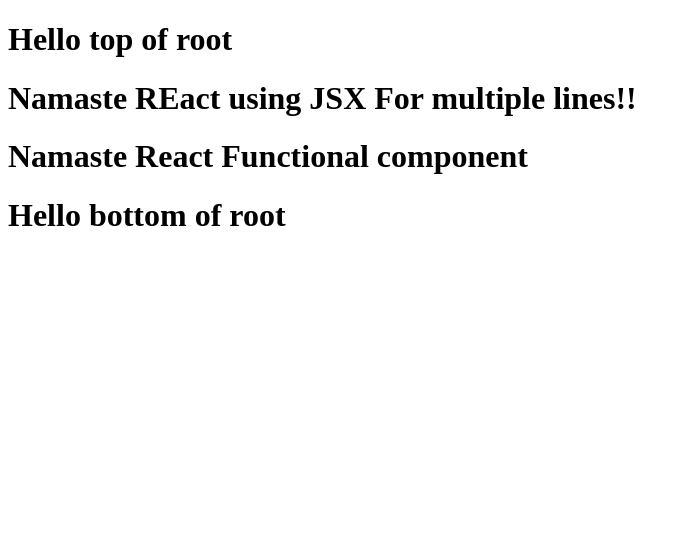
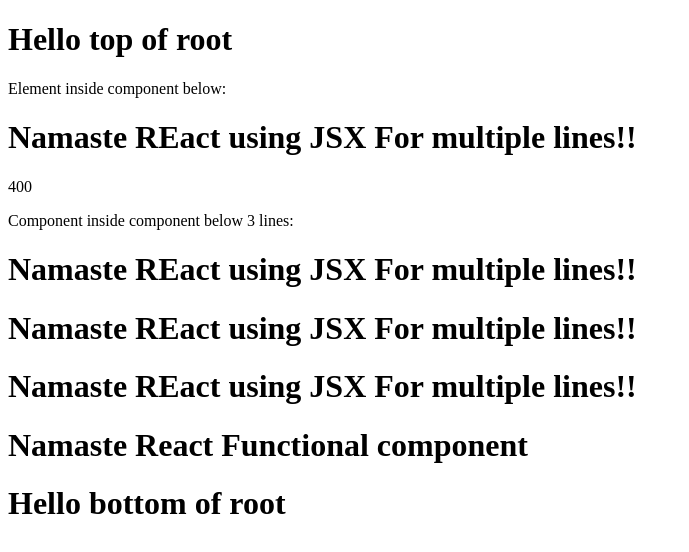
Before and after one commit to ranjeet3345/Foodyfy, a React (Vite) app: page / in a window 1280 px wide. Shown: the top 552 px of the page, without its empty margins (0-689 px from the left). Built offline with nearby package versions, Linux system fonts and the light colour scheme.

Commit message:
Episode-3 ended

```diff
--- a/App.js
+++ b/App.js
@@ -54,6 +54,8 @@
 import React from "react";
 import ReactDOM from "react-dom/client";
 
+
+
 //React Element
 const heading=(
     <h1 className="head" tabIndex="5">
@@ -74,16 +76,17 @@
 
 const HeadingComponent=()=>(
     <div id="container">
-        <Title/>
+        <p>Element inside component below: </p>
+         {heading}
+        {100+300}
+        <p>Component inside component below 3 lines: </p>
+         <Title/>
+         <Title></Title>
+         {Title()}
         {/* component com position */}
     <h1 className="heading">Namaste React Functional component</h1>
     </div>
 );
 
-
-
-
-
-
 const root = ReactDOM.createRoot(document.getElementById("root"));
 root.render(<HeadingComponent/>);
```
